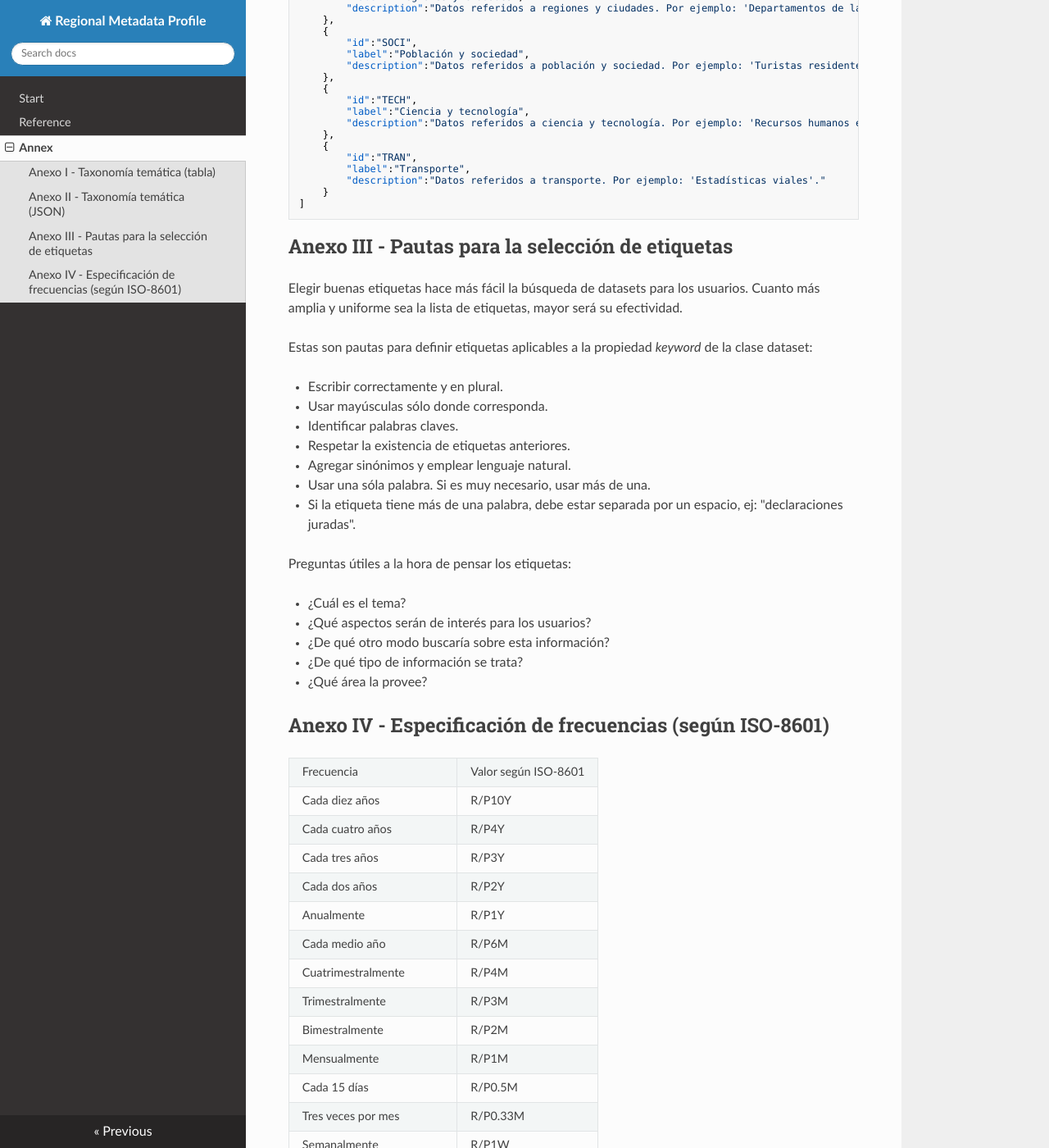
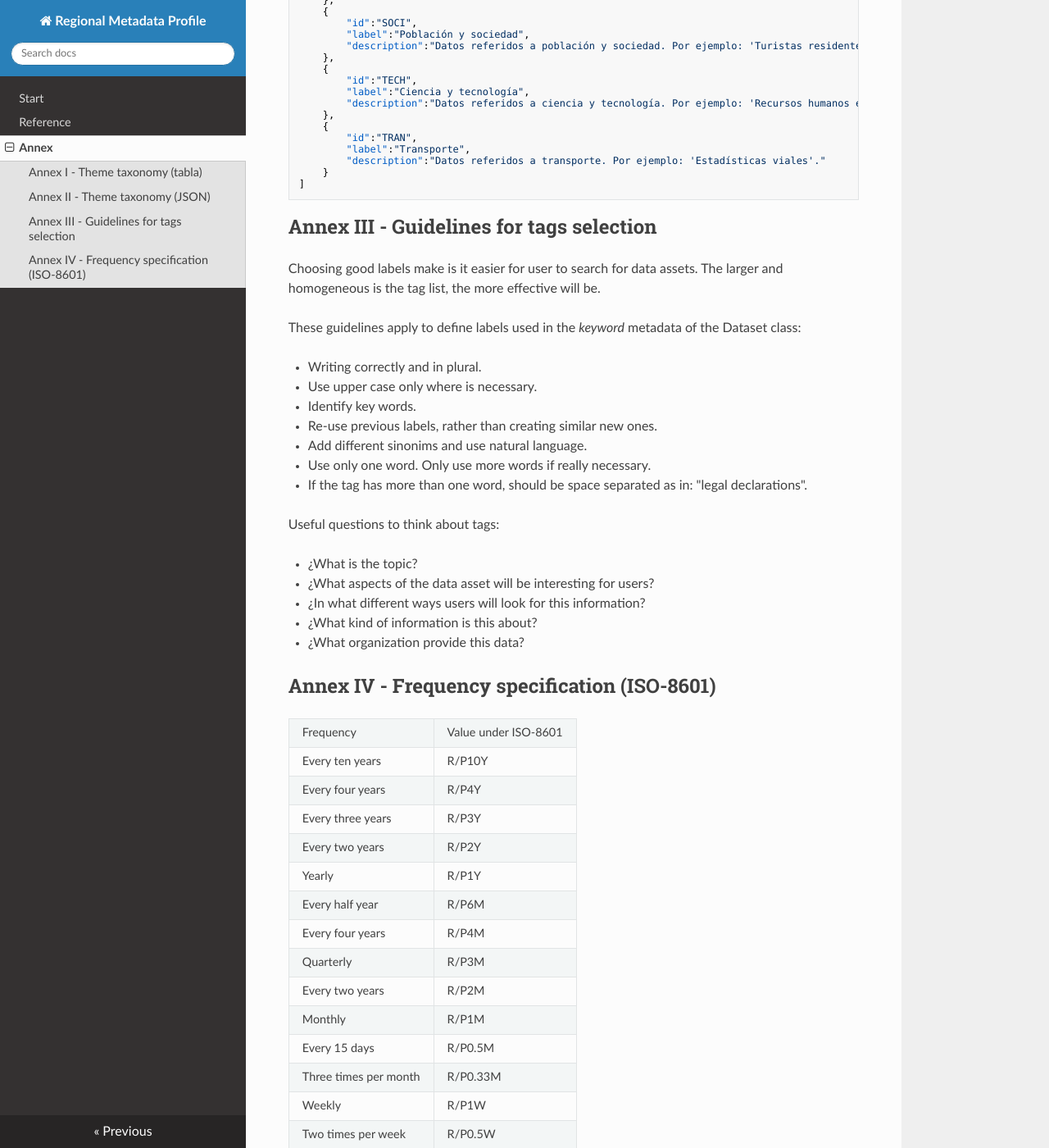
Before and after one commit to datosgobar/perfil-regional-metadatos-english, an MkDocs documentation site: the page built from docs/annex.md, in a window 1280 px wide and 1400 px high, scrolled down 1819 px. Shown: the whole window at 82% size. Built offline with MkDocs 1.6.1, drawn with Linux system fonts in a browser that asks for light colours; nearby versions of some CDN libraries; old or Windows-style settings are respelled for this version of MkDocs; some of the changed text lies outside the part shown.

Commit message:
Translating annex and README. Correcting words in the other sections.

````diff
--- a/docs/annex.md
+++ b/docs/annex.md
@@ -1,22 +1,22 @@
-Anexos
+Annex
 ===
 
 <!-- START doctoc generated TOC please keep comment here to allow auto update -->
 <!-- DON'T EDIT THIS SECTION, INSTEAD RE-RUN doctoc TO UPDATE -->
 
 
-- [Anexo I - Taxonomía temática (tabla)](#anexo-i-taxonomia-tematica-tabla)
-- [Anexo II - Taxonomía temática (JSON)](#anexo-ii-taxonomia-tematica-json)
-- [Anexo III - Pautas para la selección de etiquetas](#anexo-iii-pautas-para-la-seleccion-de-etiquetas)
-- [Anexo IV - Especificación de frecuencias (según ISO-8601)](#anexo-iv-especificacion-de-frecuencias-segun-iso-8601)
+- [Annex I - Theme taxonomy (table)](#Annex-i-taxonomia-tematica-tabla)
+- [Annex II - Theme taxonomy (JSON)](#Annex-ii-taxonomia-tematica-json)
+- [Annex III - Guidelines for tags selection](#Annex-iii-pautas-para-la-seleccion-de-etiquetas)
+- [Annex IV - Frequency specification (ISO-8601)](#Annex-iv-especificacion-de-frecuencias-segun-iso-8601)
 
 <!-- END doctoc generated TOC please keep comment here to allow auto update -->
 
-## Anexo I - Taxonomía temática (tabla)
+## Annex I - Theme taxonomy (tabla)
 
-El Perfil Regional de Metadatos propone el uso de la [taxonomía temática definida por la Unión Europea](http://publications.europa.eu/mdr/authority/data-theme/index.html) para la mayoría de los casos.
+The Regional Metadata Profile recommends using the [theme taxonomy defined by European Union](http://publications.europa.eu/mdr/authority/data-theme/index.html) for most cases.
 
-Esta taxonomía está formada por 13 temas generales, bajo los cuales cualquier activo de datos puede ser clasificado. Sin embargo **algunos países podrían querer desarrollar una taxonomía temática más detallada**, con temas más específicos.
+This taxonomy has 13 general themes, under which any data asset can be classified. Nevertheless, **some countries may want to develop a more detailed theme taxonomy**, with more specific topics.
 
 <table>
   <colgroup>
@@ -26,9 +26,9 @@ Esta taxonomía está formada por 13 temas generales, bajo los cuales cualquier
   </colgroup>
   <tbody>
     <tr>
-      <td>Código (authority code)</td>
-      <td>Etiqueta (label)</td>
-      <td>Descripción (description)</td>
+      <td>Code</td>
+      <td>Label</td>
+      <td>Description</td>
     </tr>
     <tr>
       <td>AGRI</td>
@@ -98,9 +98,9 @@ Esta taxonomía está formada por 13 temas generales, bajo los cuales cualquier
     </tbody>
 </table>
 
-## Anexo II - Taxonomía temática (JSON)
+## Annex II - Theme taxonomy (JSON)
 
-Esta es la [taxonomía temática de la Unión Europea](https://raw.githubusercontent.com/datosgobar/perfil-regional-metadatos/master/standards/themeTaxonomy.json) en formato JSON:
+This is the [Theme taxonomy of European Union](https://raw.githubusercontent.com/datosgobar/perfil-regional-metadatos/master/standards/themeTaxonomy.json) in JSON format:
 
 ```json
 [
@@ -172,115 +172,115 @@ Esta es la [taxonomía temática de la Unión Europea](https://raw.githubusercon
 ]
 ```
 
-## Anexo III - Pautas para la selección de etiquetas
+## Annex III - Guidelines for tags selection
 
-Elegir buenas etiquetas hace más fácil la búsqueda de datasets para los usuarios. Cuanto más amplia y uniforme sea la lista de etiquetas, mayor será su efectividad.
+Choosing good labels make is it easier for user to search for data assets. The larger and homogeneous is the tag list, the more effective will be.
 
-Estas son pautas para definir etiquetas aplicables a la propiedad *keyword* de la clase dataset:
+These guidelines apply to define labels used in the *keyword* metadata of the Dataset class:
 
-* Escribir correctamente y en plural.
+* Writing correctly and in plural.
 
-* Usar mayúsculas sólo donde corresponda.
+* Use upper case only where is necessary.
 
-* Identificar palabras claves.
+* Identify key words.
 
-* Respetar la existencia de etiquetas anteriores.
+* Re-use previous labels, rather than creating similar new ones.
 
-* Agregar sinónimos y emplear lenguaje natural.
+* Add different sinonims and use natural language.
 
-* Usar una sóla palabra. Si es muy necesario, usar más de una.
+* Use only one word. Only use more words if really necessary.
 
-* Si la etiqueta tiene más de una palabra, debe estar separada por un espacio, ej: "declaraciones juradas".
+* If the tag has more than one word, should be space separated as in: "legal declarations".
 
-Preguntas útiles a la hora de pensar los etiquetas:
+Useful questions to think about tags:
 
-* ¿Cuál es el tema?
+* ¿What is the topic?
 
-* ¿Qué aspectos serán de interés para los usuarios?
+* ¿What aspects of the data asset will be interesting for users?
 
-* ¿De qué otro modo buscaría sobre esta información?
+* ¿In what different ways users will look for this information?
 
-* ¿De qué tipo de información se trata?
+* ¿What kind of information is this about?
 
-* ¿Qué área la provee?
+* ¿What organization provide this data?
 
-## Anexo IV - Especificación de frecuencias (según ISO-8601)
+## Annex IV - Frequency specification (ISO-8601)
 
 <table>
   <tr>
-    <td>Frecuencia</td>
-    <td>Valor según ISO-8601</td>
+    <td>Frequency</td>
+    <td>Value under ISO-8601</td>
   </tr>
   <tr>
-    <td>Cada diez años</td>
+    <td>Every ten years</td>
     <td>R/P10Y</td>
   </tr>
   <tr>
-    <td>Cada cuatro años</td>
+    <td>Every four years</td>
     <td>R/P4Y</td>
   </tr>
   <tr>
-    <td>Cada tres años</td>
+    <td>Every three years</td>
     <td>R/P3Y</td>
   </tr>
   <tr>
-    <td>Cada dos años</td>
+    <td>Every two years</td>
     <td>R/P2Y</td>
   </tr>
   <tr>
-    <td>Anualmente</td>
+    <td>Yearly</td>
     <td>R/P1Y</td>
   </tr>
   <tr>
-    <td>Cada medio año</td>
+    <td>Every half year</td>
     <td>R/P6M</td>
   </tr>
   <tr>
-    <td>Cuatrimestralmente</td>
+    <td>Every four years</td>
     <td>R/P4M</td>
   </tr>
   <tr>
-    <td>Trimestralmente</td>
+    <td>Quarterly</td>
     <td>R/P3M</td>
   </tr>
   <tr>
-    <td>Bimestralmente</td>
+    <td>Every two years</td>
     <td>R/P2M</td>
   </tr>
   <tr>
-    <td>Mensualmente</td>
+    <td>Monthly</td>
     <td>R/P1M</td>
   </tr>
   <tr>
-    <td>Cada 15 días</td>
+    <td>Every 15 days</td>
     <td>R/P0.5M</td>
   </tr>
   <tr>
-    <td>Tres veces por mes</td>
+    <td>Three times per month</td>
     <td>R/P0.33M</td>
   </tr>
   <tr>
-    <td>Semanalmente</td>
+    <td>Weekly</td>
     <td>R/P1W</td>
   </tr>
   <tr>
-    <td>Dos veces a la semana</td>
+    <td>Two times per week</td>
     <td>R/P0.5W</td>
   </tr>
   <tr>
-    <td>Tres veces a la semana</td>
+    <td>Three times per week</td>
     <td>R/P0.33W</td>
   </tr>
   <tr>
-    <td>Diariamente</td>
+    <td>Daily</td>
     <td>R/P1D</td>
   </tr>
   <tr>
-    <td>Cada hora</td>
+    <td>Every hour</td>
     <td>R/PT1H</td>
   </tr>
   <tr>
-    <td>Continuamente actualizado</td>
+    <td>Continuously updated</td>
     <td>R/PT1S</td>
   </tr>
   <tr>
````
Also changed, not shown: README.md (+14 -13 lines), docs/index.md (+2 -2 lines), docs/schema.md (+33 -34 lines).
